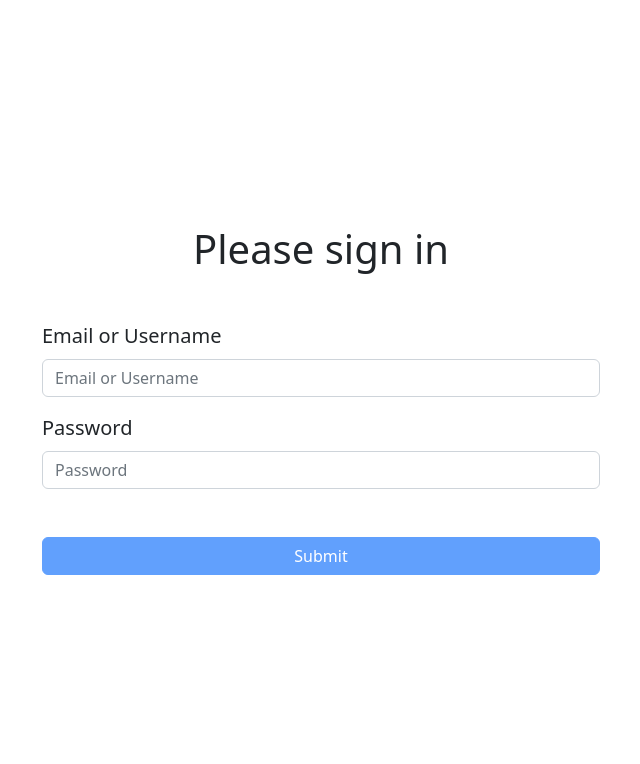
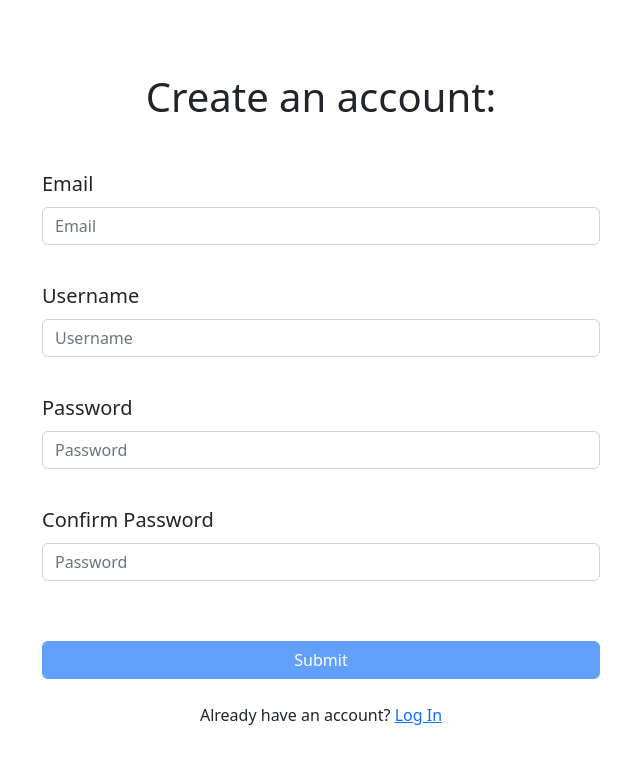
Before and after one commit to a-fink/authenticate-me, a React (Create React App) app in the folder frontend/: page /signup in a window 1280 px wide. Before the commit this address led to /login. Shown: the top 764 px of the page, without its empty margins (319-959 px from the left). Built offline with nearby package versions, Linux system fonts and the light colour scheme; no server answers.

Commit message:
added signup page react components and linked it to a route in entry index.js

```diff
--- a/frontend/src/components/SignupFormPage/index.js
+++ b/frontend/src/components/SignupFormPage/index.js
@@ -0,0 +1,178 @@
+import { useState, useEffect } from "react";
+import { useDispatch, useSelector } from "react-redux";
+import { selectUser, restoreUser, addNewUser } from "../../app/sessionSlice";
+import { Navigate, Link } from "react-router-dom";
+import Container from 'react-bootstrap/Container';
+import Form from 'react-bootstrap/Form';
+import Button from 'react-bootstrap/Button';
+import './signup-form-page.css';
+
+function SignupFormPage(){
+    // attempt to get the user from the store (if not logged in, or page has been refreshed it will be null)
+    const user = useSelector(selectUser);
+
+    // set up the ability to dispatch actions
+    const dispatch = useDispatch();
+
+    // use the useEffect hook to have this run on first load of this component
+    // give useEffect dependency of dispatch to prevent react warnings
+    // if no user in store attempt to load the user from the cookies
+    useEffect(() => {
+        if(user === null){
+          // try to dispatch the restoreUser action, if an error occurs log it to the console
+          try{
+            // unwrap provided by Redux Toolkit & allows us to see fulfilled/rejected status, will throw error on rejected
+            dispatch(restoreUser()).unwrap();
+          }
+          catch(err){
+            console.error(err);
+          }
+        }
+      }, [dispatch, user]);
+
+    // states specific to this component, user entered data, all start as empty string
+    const [email, setEmail] = useState('');
+    const [userName, setUserName] = useState('');
+    const [password, setPassword] = useState('');
+    const [confirmPassword, setConfirmPassword] = useState('');
+
+    // state to hold status of errors on each field, all start as false
+    const [emailError, setEmailError] = useState(false);
+    const [userNameError, setUserNameError] = useState(false);
+    const [passwordError, setPasswordError] = useState(false);
+    const [confirmPasswordError, setConfirmPasswordError] = useState(false);
+
+    // state to hold status of creating user process - idle | pending
+    const [addUserStatus, setAddUserStatus] = useState('idle');
+
+    // calculate a boolean to use for whether the submit button can be active - disabled if any are empty or have errors
+    let hasEmptyField = (email === '') || (userName === '') || (password === '') || (confirmPassword === '');
+    let hasErrors = emailError || userNameError || passwordError || confirmPasswordError;
+    let canSubmit = !hasEmptyField && !hasErrors;
+
+    // change handler for email input field - update value & error state
+    const emailChangeHandler = (event) => {
+        setEmail(event.target.value);
+
+        let regEx = /\w+@\w+\.\w+/;
+        setEmailError(event.target.value !== '' && !regEx.test(event.target.value));
+    }
+
+    // change handler for username input field - update value & error state
+    const userNameChangeHandler = (event) => {
+        setUserName(event.target.value);
+        setUserNameError(event.target.value !== '' && (event.target.value.length < 4 || event.target.value.indexOf('@') !== -1));
+    }
+
+    // change handler for password input field - update value & error state
+    const passwordChangeHandler = (event) => {
+        setPassword(event.target.value);
+        setPasswordError(event.target.value !== '' && event.target.value.length < 6);
+    }
+
+    // change handler for confirm password input field - update value & error state
+    const confirmPasswordChangeHandler = (event) => {
+        setConfirmPassword(event.target.value);
+        setConfirmPasswordError(event.target.value !== '' && event.target.value !== password);
+    }
+
+    // submission handler for the form, pevent default behavior so we can control what happens
+    // button will only be active if all fields have data and the data is valid, so only need to validate data & check for status to be idle (don't send request when one already going)
+    const formSubmitHandler = async (event) => {
+        event.preventDefault();
+
+        // if status is idle, we can try to submit the new user data
+        if(addUserStatus === 'idle'){
+            // construct the user object we will send to the async addNewUser thunk
+            const userData = {};
+            userData.email = email;
+            userData.username = userName;
+            userData.password = password;
+
+            console.log('before submitting to add user, user data is ', userData);
+
+            try{
+                // set status to pending
+                setAddUserStatus('pending');
+                // dispatch add user action
+                // unwrap provided by Redux Toolkit & allows us to see fulfilled/rejected status, will throw error on rejected
+                await dispatch(addNewUser(userData)).unwrap();
+                // TEMP alert user that login succeeded
+                alert('user creation successful')
+            }
+            catch(err){
+                // TODO - split between failed for uniqueness and failed for other reason
+                // alert the user that something went wrong
+                alert('Something went wrong, please try again');
+                // TEMP - while in dev log the error
+                console.error(err.message);
+            }
+            finally{
+                // in either case set the state of all input fields back to default empty string & status back to idle
+                setEmail('');
+                setUserName('');
+                setPassword('');
+                setConfirmPassword('');
+                setAddUserStatus('idle');
+            }
+        }
+    }
+
+    // if a user exists (restored or created) redirect them to the home page, otherwise render the signup component
+    return (user !== null) ? <Navigate to='/' /> : (
+        <Container id='signup-container' className='d-grid h-100'>
+            <Form className='w-50' onSubmit={formSubmitHandler}>
+                <h1 className='text-center mb-5'>Create an account:</h1>
+                <Form.Group controlId='formEmail' className='mb-1 fs-5'>
+                    <Form.Label className='label'>Email</Form.Label>
+                    <Form.Control
+                        type='email'
+                        value={email}
+                        name='email'
+                        placeholder='Email'
+                        onChange={emailChangeHandler}
+                    />
+                </Form.Group>
+                {emailError ? <div className="mb-2 fs-6 fw-light text-danger">Please enter a valid email</div> : <div className="mb-2 fs-6 fw-light invisible">Warning placeholder</div>}
+                <Form.Group controlId='formUsername' className='mb-1 fs-5'>
+                    <Form.Label className='label'>Username</Form.Label>
+                    <Form.Control
+                        type='text'
+                        value={userName}
+                        name='userName'
+                        placeholder='Username'
+                        onChange={userNameChangeHandler}
+                    />
+                </Form.Group>
+                {userNameError ? <div className="mb-2 fw-light text-danger">Username must contain at least 4 characters and cannot be an email</div> : <div className="mb-2 fs-6 fw-light invisible">Warning placeholder</div>}
+                <Form.Group controlId='formPassword' className='mb-1 fs-5'>
+                    <Form.Label className='label'>Password</Form.Label>
+                    <Form.Control
+                        type='password'
+                        value={password}
+                        name='password'
+                        placeholder='Password'
+                        onChange={passwordChangeHandler}
+                    />
+                </Form.Group>
+                {passwordError ? <div className="mb-2 fw-light text-danger">Password must contain at least 6 characters</div> : <div className="mb-2 fs-6 fw-light invisible">Warning placeholder</div>}
+                <Form.Group controlId='formConfirmPassword' className='mb-1 fs-5'>
+                    <Form.Label className='label'>Confirm Password</Form.Label>
+                    <Form.Control
+                        type='password'
+                        value={confirmPassword}
+                        name='confirmPassword'
+                        placeholder='Password'
+                        onChange={confirmPasswordChangeHandler}
+                    />
+                </Form.Group>
+                {confirmPasswordError ? <div className="mb-2 fw-light text-danger">Passwords must match</div> : <div className="mb-2 fs-6 fw-light invisible">Warning placeholder</div>}
+                {/* render button as disabled if any field is empty */}
+                {canSubmit ? <Button className='w-100 mt-4' variant='primary' type='submit'>Submit</Button> : <Button className='w-100 mt-4' variant='primary' type='submit' disabled>Submit</Button>}
+                <div className="fs-6 text-center mt-4">Already have an account? <Link to={'/login'}>Log In</Link></div>
+            </Form>
+        </Container>
+    );
+}
+
+export default SignupFormPage;
--- a/frontend/src/components/SignupFormPage/signup-form-page.css
+++ b/frontend/src/components/SignupFormPage/signup-form-page.css
@@ -0,0 +1,4 @@
+#signup-container{
+    /* bootstrap is already setting login container to grid, this controls child positioning */
+    place-items: center center;
+}
--- a/frontend/src/index.js
+++ b/frontend/src/index.js
@@ -3,6 +3,7 @@ import ReactDOM from 'react-dom/client';
 import './index.css';
 import App from './App';
 import LoginFormPage from './components/LoginFormPage';
+import SignupFormPage from './components/SignupFormPage';
 import { store } from './app/store';
 import { Provider } from 'react-redux';
 import { BrowserRouter, Routes, Route } from 'react-router-dom';
@@ -33,6 +34,7 @@ root.render(
         <Routes>
           <Route path="/*" element={<App />} />
           <Route path='/login' element={<LoginFormPage />} />
+          <Route path='/signup' element={<SignupFormPage />} />
         </Routes>
       </BrowserRouter>
     </Provider>
```
